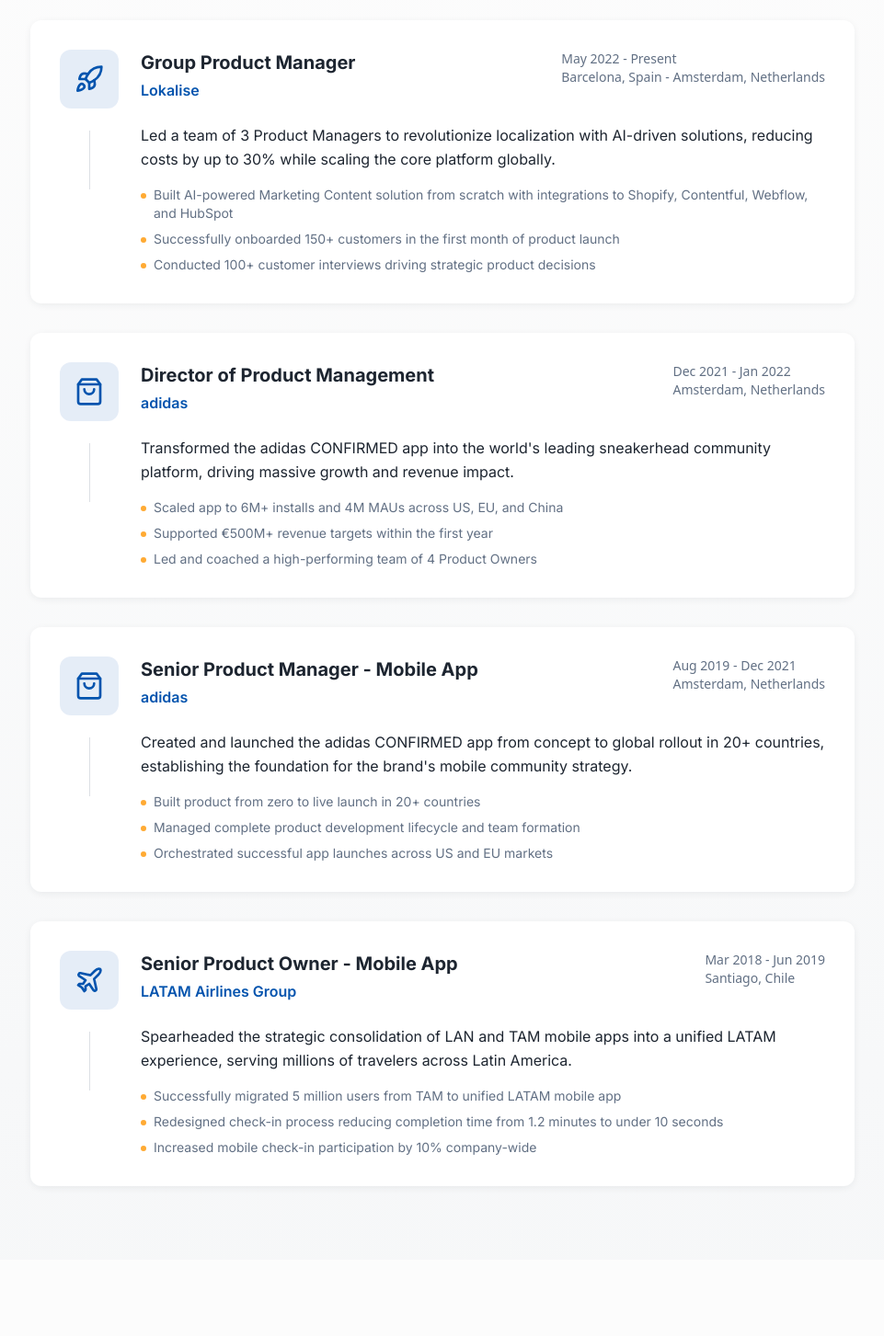
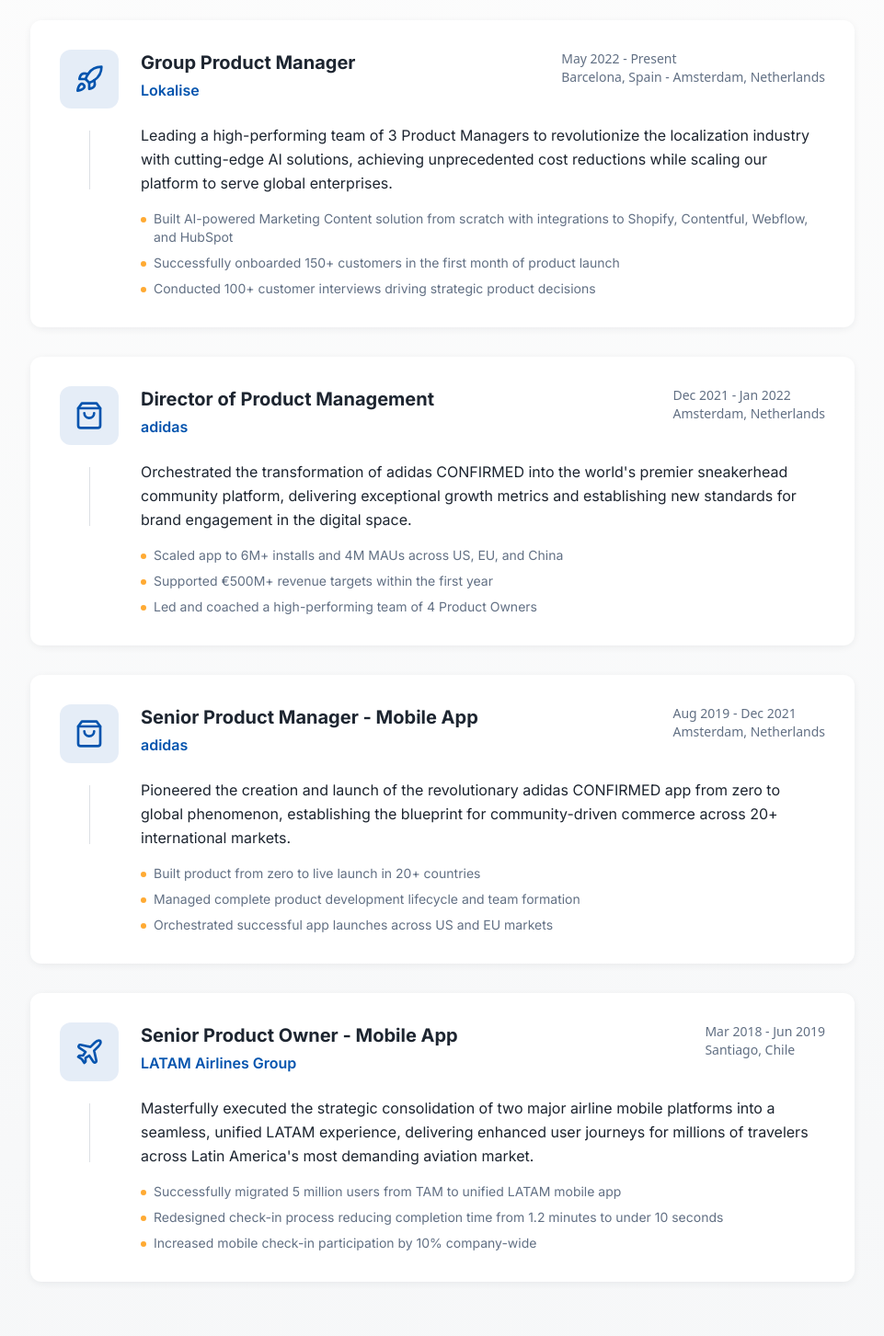
Before and after one commit to cristiantumani/cristian-tumani-portfolio, a React (Vite) app: page / in a window 1280 px wide. Shown: the part 1914-3367 px from the top of the page at 92% size, without its empty margins (159-1120 px from the left). Built offline with nearby package versions, Linux system fonts and the light colour scheme.

Commit message:
Adjust experience section text
Update text in the experience section to improve clarity and impact.

```diff
--- a/src/components/ExperienceSection.tsx
+++ b/src/components/ExperienceSection.tsx
@@ -8,7 +8,7 @@ const ExperienceSection = () => {
       role: "Group Product Manager",
       period: "May 2022 - Present",
       location: "Barcelona, Spain - Amsterdam, Netherlands",
-      description: "Led a team of 3 Product Managers to revolutionize localization with AI-driven solutions, reducing costs by up to 30% while scaling the core platform globally.",
+      description: "Leading a high-performing team of 3 Product Managers to revolutionize the localization industry with cutting-edge AI solutions, achieving unprecedented cost reductions while scaling our platform to serve global enterprises.",
       achievements: [
         "Built AI-powered Marketing Content solution from scratch with integrations to Shopify, Contentful, Webflow, and HubSpot",
         "Successfully onboarded 150+ customers in the first month of product launch",
@@ -21,7 +21,7 @@ const ExperienceSection = () => {
       role: "Director of Product Management",
       period: "Dec 2021 - Jan 2022",
       location: "Amsterdam, Netherlands",
-      description: "Transformed the adidas CONFIRMED app into the world's leading sneakerhead community platform, driving massive growth and revenue impact.",
+      description: "Orchestrated the transformation of adidas CONFIRMED into the world's premier sneakerhead community platform, delivering exceptional growth metrics and establishing new standards for brand engagement in the digital space.",
       achievements: [
         "Scaled app to 6M+ installs and 4M MAUs across US, EU, and China",
         "Supported €500M+ revenue targets within the first year",
@@ -34,7 +34,7 @@ const ExperienceSection = () => {
       role: "Senior Product Manager - Mobile App",
       period: "Aug 2019 - Dec 2021",
       location: "Amsterdam, Netherlands",
-      description: "Created and launched the adidas CONFIRMED app from concept to global rollout in 20+ countries, establishing the foundation for the brand's mobile community strategy.",
+      description: "Pioneered the creation and launch of the revolutionary adidas CONFIRMED app from zero to global phenomenon, establishing the blueprint for community-driven commerce across 20+ international markets.",
       achievements: [
         "Built product from zero to live launch in 20+ countries",
         "Managed complete product development lifecycle and team formation",
@@ -47,7 +47,7 @@ const ExperienceSection = () => {
       role: "Senior Product Owner - Mobile App",
       period: "Mar 2018 - Jun 2019",
       location: "Santiago, Chile",
-      description: "Spearheaded the strategic consolidation of LAN and TAM mobile apps into a unified LATAM experience, serving millions of travelers across Latin America.",
+      description: "Masterfully executed the strategic consolidation of two major airline mobile platforms into a seamless, unified LATAM experience, delivering enhanced user journeys for millions of travelers across Latin America's most demanding aviation market.",
       achievements: [
         "Successfully migrated 5 million users from TAM to unified LATAM mobile app",
         "Redesigned check-in process reducing completion time from 1.2 minutes to under 10 seconds",
```
